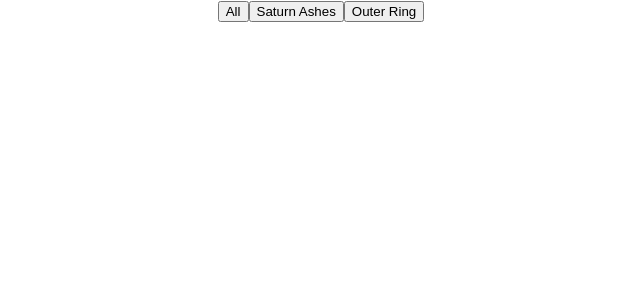
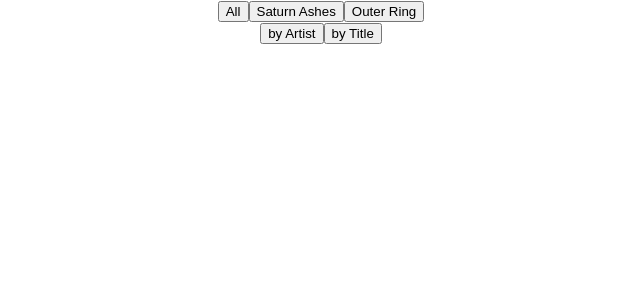
Before and after one commit to NST069/fmc-discography, a React (Create React App) app in the folder client/: page / in a window 1280 px wide. Shown: the top 300 px of the page, without its empty margins (319-959 px from the left). Built offline with nearby package versions, Linux system fonts and the light colour scheme.

Commit message:
Sorting, attempt #1

```diff
--- a/client/src/App.js
+++ b/client/src/App.js
@@ -12,6 +12,7 @@ function App() {
 
   const [albums, setAlbums] = useState([]);
   const [loading, setLoading] = useState(false);
+  const [sortingRule, setSortingRule] = useState("artist");
 
 
   const getAllbyLabel = (label)=>{
@@ -37,13 +38,35 @@ function App() {
     })
   }
 
+  const sortPosts = (rule)=>{
+    setLoading(true);
+    let r;
+    console.log(sortingRule, albums);
+    switch(rule){
+      case "artist":
+        r = (a,b)=>(a.artist.toLowerCase()).localeCompare(b.artist.toLowerCase());
+        break;
+      case "title":
+        r = (a,b)=>(a.title.toLowerCase()).localeCompare(b.title.toLowerCase());
+        break;
+      default:
+        break;
+    }
+    setSortingRule(rule);
+    setAlbums(albums.sort(r));
+    console.log(sortingRule, albums);
+    setLoading(false);
+  }
+
   return (
     <div className="App">
       <Main
         labels={["Saturn Ashes", "Outer Ring"]}
         getAllbyLabel={getAllbyLabel}
+        loading={loading}
         getAll={getAll}
         albums={albums}
+        sortPosts={sortPosts}
       />
     </div>
   );
--- a/client/src/components/Main.js
+++ b/client/src/components/Main.js
@@ -1,7 +1,7 @@
 import React from 'react';
 
 
-const Main = ({labels, getAllbyLabel, getAll, albums})=>{
+const Main = ({labels, getAllbyLabel, getAll, albums, loading, sortPosts})=>{
 
 
     return(
@@ -14,15 +14,30 @@ const Main = ({labels, getAllbyLabel, getAll, albums})=>{
                 labels.map(label=>
                     <button onClick={(event)=>{
                         event.preventDefault();
-                        getAllbyLabel(label)}}>{label}</button>)
+                        getAllbyLabel(label);
+                    }}>{label}</button>)
             }
+            <div>
+                <button onClick={(event)=>{
+                    event.preventDefault();
+                    sortPosts("artist");
+                }}>by Artist</button>
+                <button onClick={(event)=>sortPosts("title")}>by Title</button>
+            </div>
             {
-                albums.map(album=>
-                    <div>
-                        <img src={album.imageUrl} alt={`${album.artist} - ${album.title}`} />
-                        <p>{`${album.artist} - ${album.title}`}</p>
-                    </div>
-                )
+                loading
+                ? <h1>LOADING...</h1>
+                :
+                <table style={{padding:5+'px'}}>
+                    <tr>
+                    {albums.map(album=>
+                        <td style={{marginTop:2+'px'}}>
+                            <img src={album.imageUrl} alt={`${album.artist} - ${album.title}`} />
+                            <p>{`${album.artist} - ${album.title}`}</p>
+                        </td>
+                    )}
+                    </tr>
+                </table>
             }
         </div>
     );
```
Also changed, not shown: 1 other file (tests, documents, lock files or other folders).
